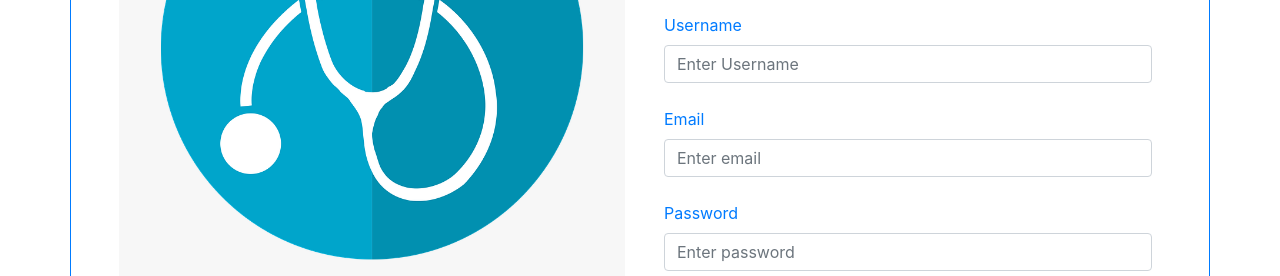
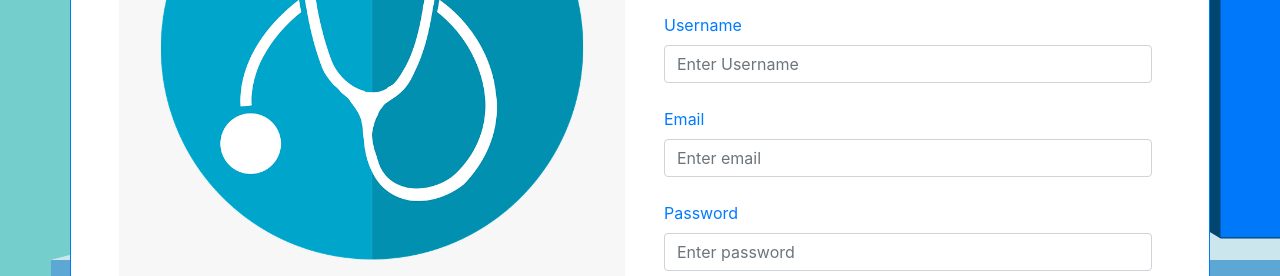
Before and after one commit to Earthpasserby/medic, a plain HTML site: page inex.html in a window 1280 px wide. Shown: the part 261-537 px from the top of the page. Drawn offline with nearby package versions, Linux system fonts and the light colour scheme.

Commit message:
Update stle.css

```diff
--- a/stle.css
+++ b/stle.css
@@ -1,5 +1,5 @@
 body{
-    background-image:url(../img/lad.png);
+    background-image:url(lad.png);
     margin: 0%;
 }
 .container{
```
